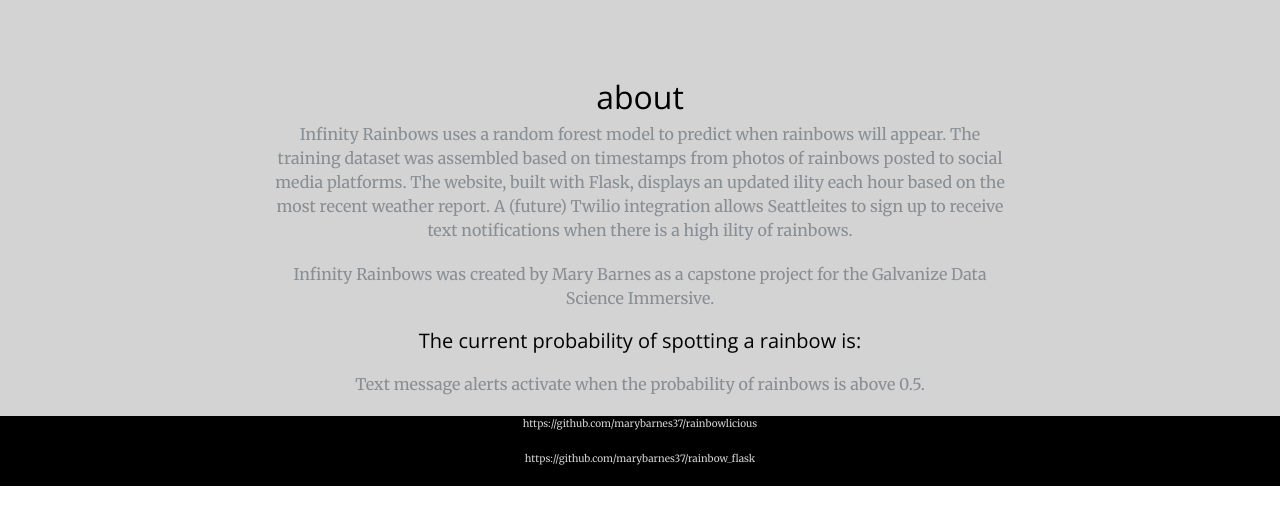
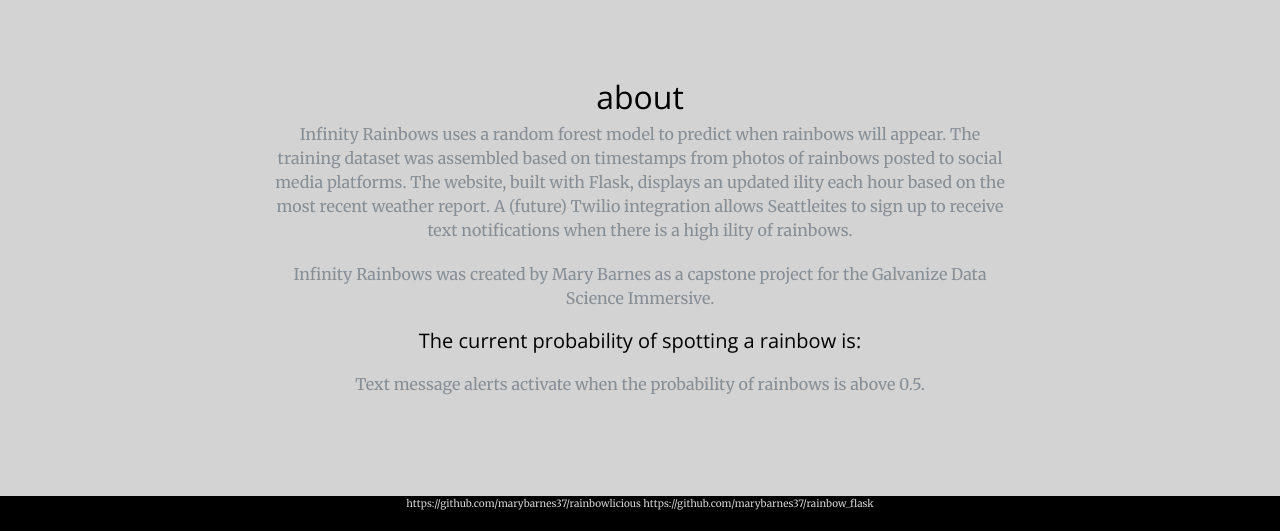
Before and after one commit to marybarnes37/rainbow_flask, a Flask app: template my_app/templates/index.html in a window 1280 px wide. Shown: the part 1575-2106 px from the top of the page. Before the commit the page ends 2061 px from the top, so only its background shows below. Run offline with Flask 2, Linux system fonts and the light colour scheme; the template is opened without the code that fills it, so the values that code supplies are empty; some libraries are stand-ins or nearby versions.

Commit message:
added padding

```diff
--- a/my_app/static/css/creative.css
+++ b/my_app/static/css/creative.css
@@ -153,7 +153,7 @@ body {
     background-color: #D3D3D3;
     color: white;
     padding-top: 80px !important;
-    padding-bottom: 80px}
+    padding-bottom: 80px !important}
 
 #about h2, #about h5{
   color: black
@@ -164,7 +164,7 @@ body {
 #footer {
     background-color: black;
     padding-top: 80px;
-    padding-bottom: 20px}
+    padding-bottom: 80px}
 
 #footer p{
   color: #D3D3D3;
--- a/my_app/templates/index.html
+++ b/my_app/templates/index.html
@@ -167,8 +167,7 @@
         <div class="row">
           <div class="col-lg-8 mx-auto text-center">
 
-            <p class="text-muted-small">https://github.com/marybarnes37/rainbowlicious </p>
-            <p class="text-muted-small">https://github.com/marybarnes37/rainbow_flask </p>
+            <p class="text-muted-small">https://github.com/marybarnes37/rainbowlicious  https://github.com/marybarnes37/rainbow_flask </p>
           </div>
         </div>
       </div>
```
